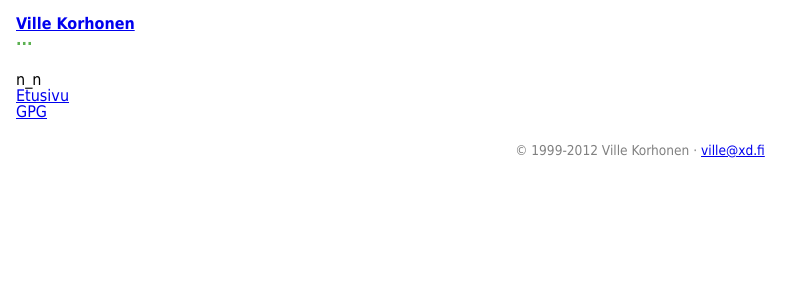
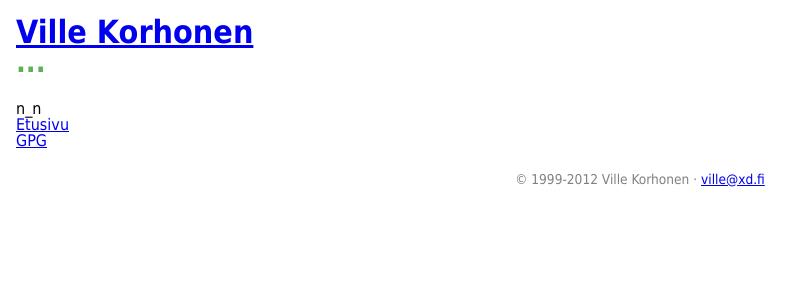
Before and after one commit to annavonzansen/ypcs.github.com, a Jekyll site: the page built from index.html, in a window 1280 px wide. Shown: the top 300 px of the page, without its empty margins (0-812 px from the left). Built offline with Jekyll 4.4.1, drawn with Linux system fonts in a browser that asks for light colours; Markdown is read by kramdown in place of the engine named in the settings.

Commit message:
Added link styles

```diff
--- a/media/css/style.css
+++ b/media/css/style.css
@@ -1,6 +1,12 @@
 html,
 body {
   font-family: Tahoma, Verdana, Arial, Helvetica, sans-serif;
+}
+a:link {
+  text-decoration: underline;
+}
+a:hover {
+  text-decoration: none;
 }
 h1,
 h2,
@@ -9,6 +15,24 @@ h4,
 h5,
 h6 {
   color: #5cb152;
+}
+h1 {
+  font-size: 2em;
+}
+h2 {
+  font-size: 1.8em;
+}
+h3 {
+  font-size: 1.6em;
+}
+h4 {
+  font-size: 1.4em;
+}
+h5 {
+  font-size: 1.2em;
+}
+h6 {
+  font-size: 1.1em;
 }
 .small {
   font-size: 0.85em;
```
Also changed, not shown: media/css/style.less (+34 -0 lines).
